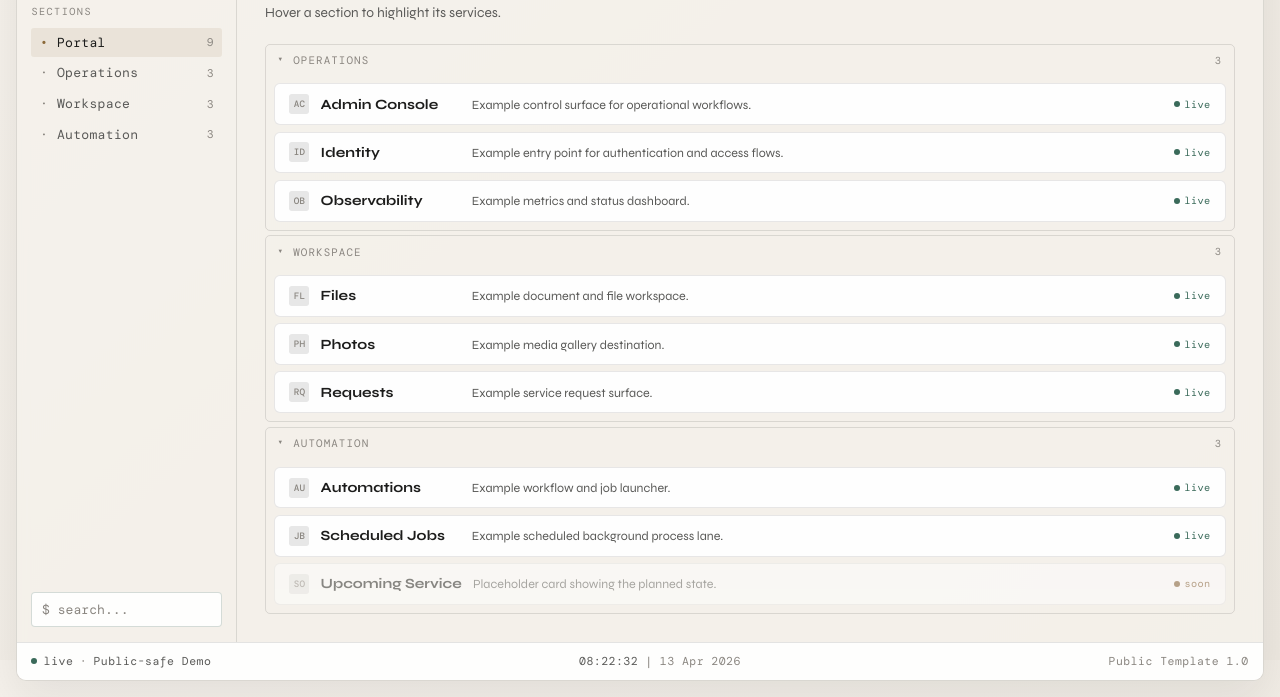
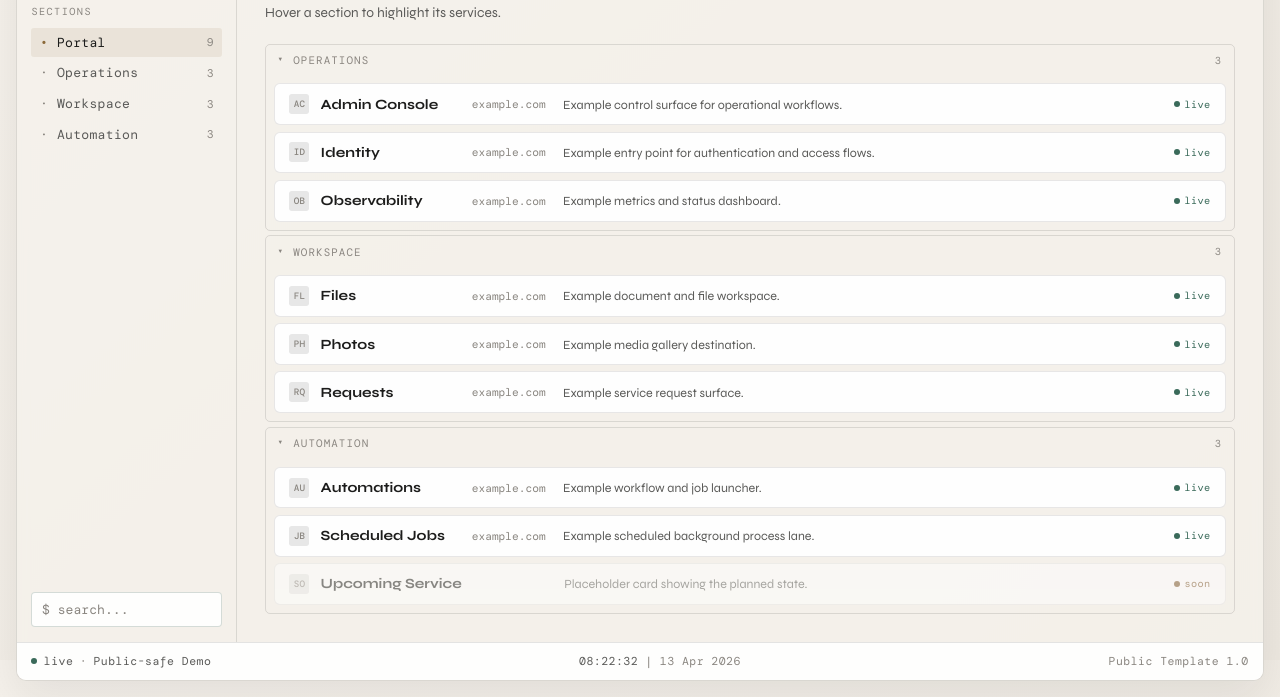
Before and after one commit to gitomiko/KinetkaHQ, a plain HTML site: page site/index.html in a window 1280 px wide. Shown: the part 140-837 px from the top of the page. Drawn offline with nearby package versions, Linux system fonts and the light colour scheme; a web font is replaced by a local one.

Commit message:
feat: show service domain in every row card
Adds resolveDisplayDomain() output as a .row-domain chip between the
service name and description. Prefers publicHref hostname, falls back
through href/homeHref, skips bare IPv4 — so only clean domain names are
shown. Hidden on mobile alongside the description column.

Co-Authored-By: Claude Sonnet 4.6 <noreply@anthropic.com>

```diff
--- a/site/app.js
+++ b/site/app.js
@@ -320,6 +320,18 @@ function safeText(text) {
     .trim();
 }
 
+function resolveDisplayDomain(item) {
+  const candidates = [item.publicHref, item.href, item.homeHref];
+  for (const url of candidates) {
+    if (!url) continue;
+    try {
+      const { hostname } = new URL(url);
+      if (!isIpv4Host(hostname)) return hostname;
+    } catch { /* skip */ }
+  }
+  return "";
+}
+
 function makeRow(item) {
   const live = item.status === "live";
   const row = document.createElement(live ? "a" : "div");
@@ -374,6 +386,11 @@ function makeRow(item) {
   nameEl.className = "row-name";
   nameEl.textContent = safeText(item.name);
 
+  const domain = resolveDisplayDomain(item);
+  const domainEl = document.createElement("span");
+  domainEl.className = "row-domain";
+  domainEl.textContent = domain;
+
   const descEl = document.createElement("span");
   descEl.className = "row-desc";
   descEl.textContent = safeText(item.description);
@@ -382,7 +399,7 @@ function makeRow(item) {
   statusEl.className = `row-status ${statusClass}`;
   statusEl.innerHTML = `<i class="dot ${dotClass}"></i>${statusText}`;
 
-  row.append(iconEl, nameEl, descEl, statusEl);
+  row.append(iconEl, nameEl, domainEl, descEl, statusEl);
   return row;
 }
 
--- a/site/index.html
+++ b/site/index.html
@@ -8,9 +8,9 @@
       name="description"
       content="Kinetika HQ portal template for internal tool launch and navigation."
     />
-    <link rel="icon" type="image/svg+xml" href="assets/favicon.svg?v=20260412k" />
-    <link rel="icon" type="image/x-icon" href="assets/favicon.ico?v=20260412k" />
-    <link rel="shortcut icon" href="assets/favicon.ico?v=20260412k" />
+    <link rel="icon" type="image/svg+xml" href="assets/favicon.svg?v=20260412l" />
+    <link rel="icon" type="image/x-icon" href="assets/favicon.ico?v=20260412l" />
+    <link rel="shortcut icon" href="assets/favicon.ico?v=20260412l" />
     <meta
       name="theme-color"
       media="(prefers-color-scheme: light)"
@@ -21,8 +21,8 @@
       media="(prefers-color-scheme: dark)"
       content="#1c1c1b"
     />
-    <link rel="stylesheet" href="styles.css?v=20260412k" />
-    <script defer src="app.js?v=20260412k"></script>
+    <link rel="stylesheet" href="styles.css?v=20260412l" />
+    <script defer src="app.js?v=20260412l"></script>
   </head>
   <body>
     <main class="shell">
--- a/site/styles.css
+++ b/site/styles.css
@@ -549,6 +549,18 @@ body {
   max-width: 180px;
 }
 
+.row-domain {
+  font-family: "DM Mono", "Consolas", monospace;
+  font-size: 0.70rem;
+  color: var(--ink-mute);
+  white-space: nowrap;
+  overflow: hidden;
+  text-overflow: ellipsis;
+  flex-shrink: 0;
+  min-width: 80px;
+  max-width: 200px;
+}
+
 .row-desc {
   font-size: 0.78rem;
   color: var(--ink-soft);
@@ -788,7 +800,8 @@ body {
     margin-bottom: 1rem;
   }
 
-  /* Folder rows: hide description on narrow screens */
+  /* Folder rows: hide domain and description on narrow screens */
+  .row-domain,
   .row-desc {
     display: none;
   }
```
